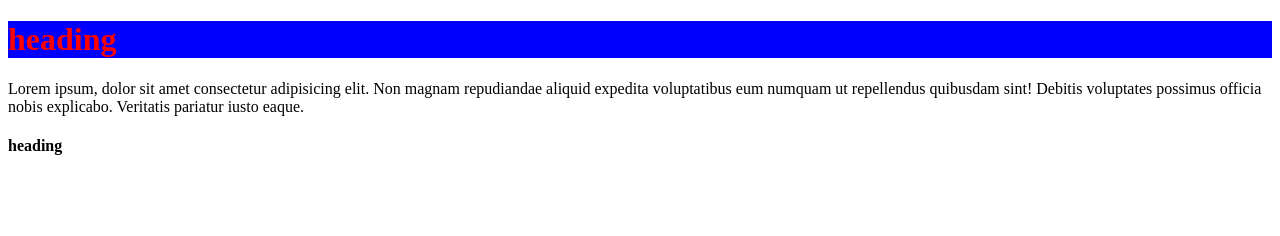
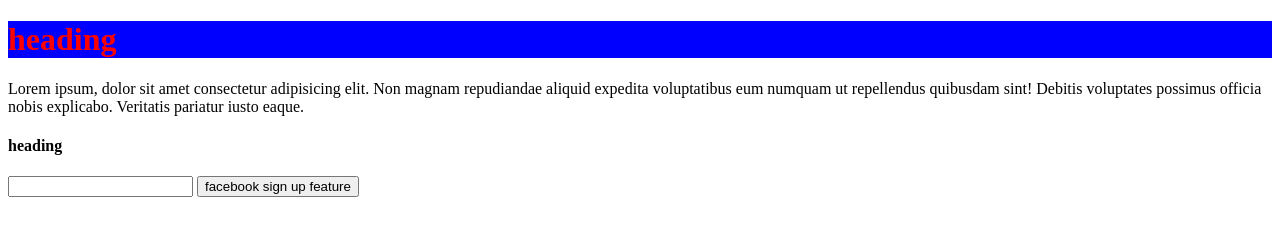
Before and after one commit to hafeez053/new-repostry, a plain HTML site: page index.html in a window 1280 px wide. Drawn offline with Linux system fonts and the light colour scheme.

Commit message:
sign up fb feature added

```diff
--- a/index.html
+++ b/index.html
@@ -19,6 +19,8 @@
         pariatur iusto eaque.
     </p>
     <h4>heading </h4>
+    <input type="text">
+    <button>facebook sign up feature</button>
 </body>
 
 </html>
```
